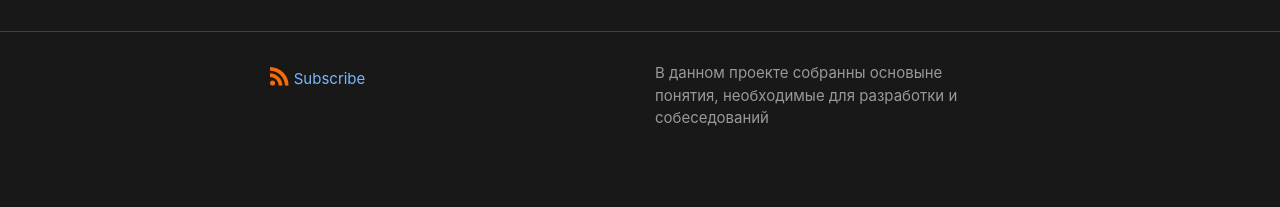
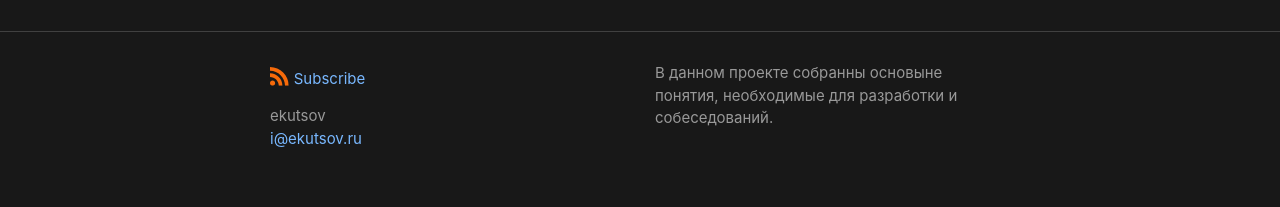
Before and after one commit to ekutsov/knowledge-base, a Jekyll site: the page built from index.md, in a window 1280 px wide. Shown: the part 827-1034 px from the top of the page. Built offline with Jekyll 4.4.1, drawn with Linux system fonts in a browser that asks for light colours; part of the change alters nothing that is shown.

Commit message:
update theme

```diff
--- a/_config.yml
+++ b/_config.yml
@@ -1,7 +1,53 @@
+title: База знаний для .NET разработчика
+author:
+  name: ekutsov
+  email: i@ekutsov.ru
+
+description: >
+  В данном проекте собранны основыне понятия, необходимые для разработки и собеседований.
+
+# Build settings
+
 theme: minima
+
 plugins:
   - jekyll-feed
+  - jekyll-seo-tag
+
+# Theme-specific settings
+
 minima:
   skin: dark
-title: "База знаний для .NET разработчика"
-description: "В данном проекте собранны основыне понятия, необходимые для разработки и собеседований"
+  # Minima date format.
+  # Refer to https://shopify.github.io/liquid/filters/date/ if you want to customize this.
+  #
+  # date_format: "%b %-d, %Y"
+
+  # Generate social links in footer.
+  #
+  # social_links:
+  #   - { platform: devto,          user_url: "https://dev.to/jekyll" }
+  #   - { platform: dribbble,       user_url: "https://dribbble.com/jekyll" }
+  #   - { platform: facebook,       user_url: "https://www.facebook.com/jekyll" }
+  #   - { platform: flickr,         user_url: "https://www.flickr.com/photos/jekyll" }
+  #   - { platform: github,         user_url: "https://github.com/jekyll/minima" }
+  #   - { platform: google_scholar, user_url: "https://scholar.google.com/citations?user=qc6CJjYAAAAJ" }
+  #   - { platform: instagram,      user_url: "https://www.instagram.com/jekyll" }
+  #   - { platform: keybase,        user_url: "https://keybase.io/jekyll" }
+  #   - { platform: linkedin,       user_url: "https://www.linkedin.com/in/jekyll" }
+  #   - { platform: microdotblog,   user_url: "https://micro.blog/jekyll" }
+  #   - { platform: pinterest,      user_url: "https://www.pinterest.com/jekyll" }
+  #   - { platform: stackoverflow,  user_url: "https://stackoverflow.com/users/1234567/jekyll" }
+  #   - { platform: telegram,       user_url: "https://t.me/jekyll" }
+  #   - { platform: twitter,        user_url: "https://twitter.com/jekyllrb" }
+  #   - { platform: youtube,        user_url: "https://www.youtube.com/jekyll" }
+
+# If you want to link only specific pages in your header, uncomment this and add the path to the pages in
+# order as they should show up.
+#
+# header_pages:
+#   - about.md
+
+# Set to `true` to show excerpts on the homepage.
+#
+# show_excerpts: false
```
